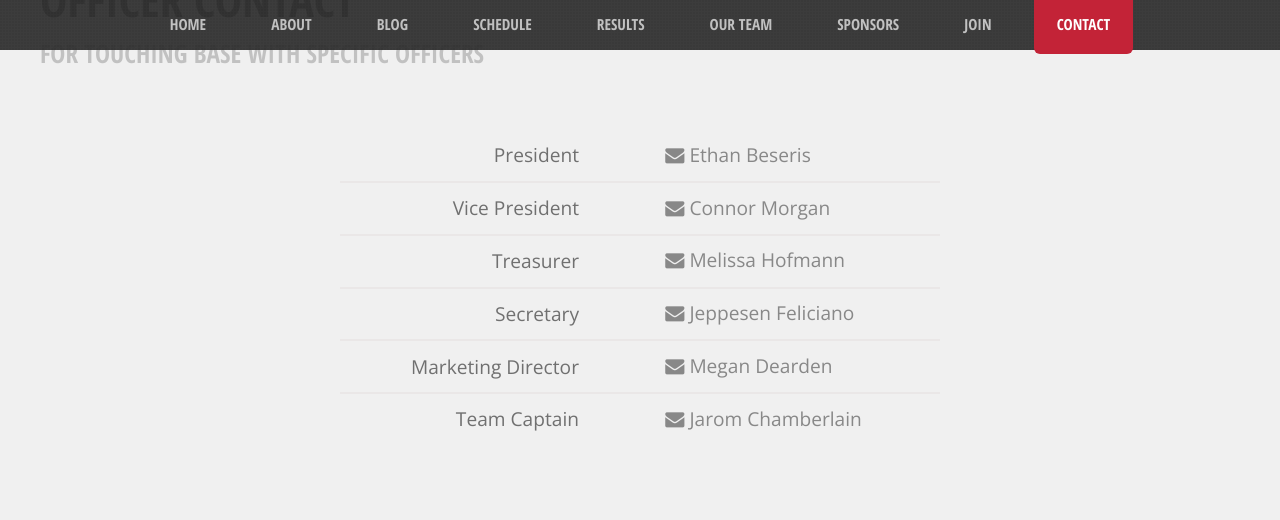
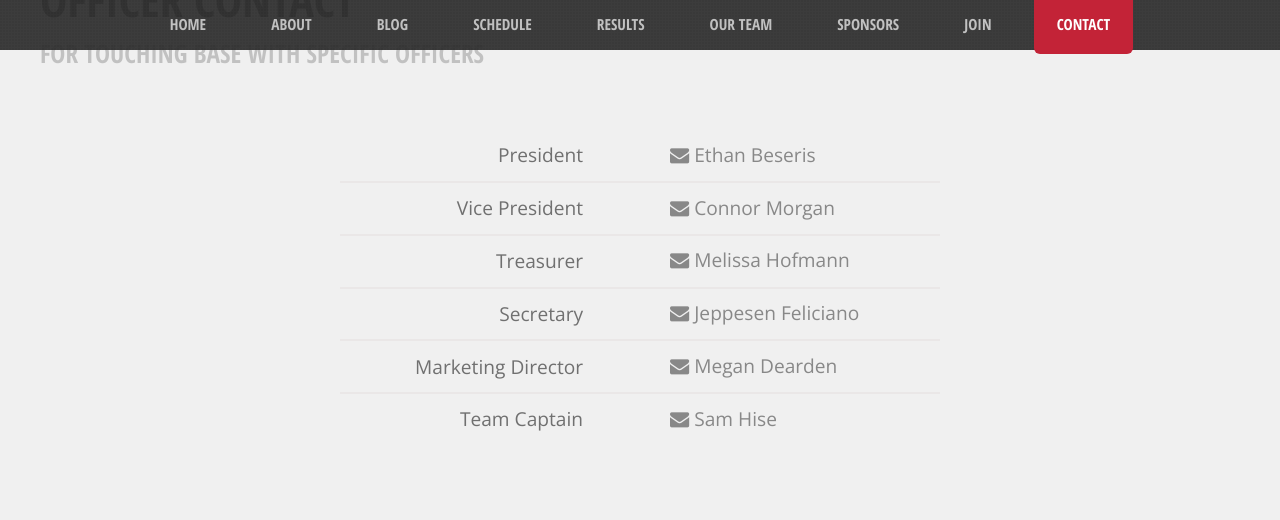
Before and after one commit to utahclubswimming/utahclubswimming.github.io, a Jekyll site: the page built from contact.html, in a window 1280 px wide and 900 px high, scrolled down 1114 px. Shown: the top 520 px of the window. Built offline with Jekyll 4.4.1, drawn with Linux system fonts in a browser that asks for light colours.

Commit message:
Captain change
Replace Jarom with Sam.

```diff
--- a/_data/officers.yml
+++ b/_data/officers.yml
@@ -40,8 +40,8 @@
     representatives who manage the team's public appearance.
 - position: Team Captain
   contact: captain@utahclubswimming.com
-  name: Jarom Chamberlain
+  name: Sam Hise
   image: officers/captain.jpg
   info: >
-    As the team captain, Jarom's job is to plan team events and bolster team
+    As the team captain, Sam's job is to plan team events and bolster team
     spirit in whatever ways he sees fit.
```
Also changed, not shown: 1 other file.
